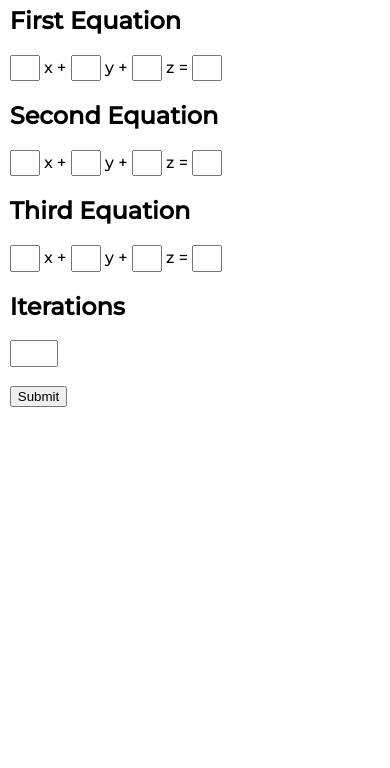
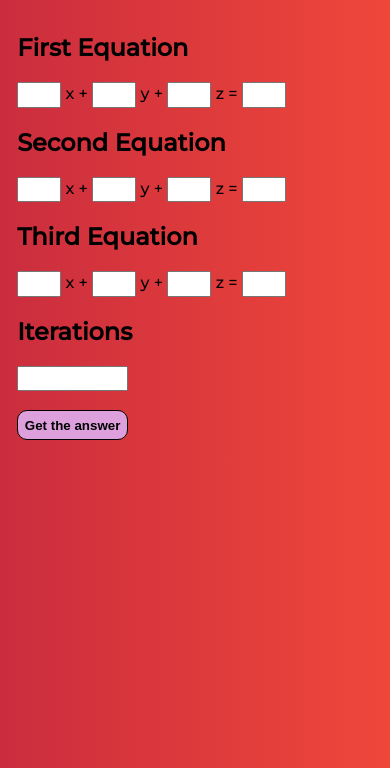
Before and after one commit to subhendudash02/Gauss-Seidel, a plain HTML site: page index.html in a window 390 px wide. Shown: the part 76-844 px from the top of the page. Drawn offline with Linux system fonts and the light colour scheme.

Commit message:
Added Flex Box and separate output window

```diff
--- a/index.html
+++ b/index.html
@@ -11,6 +11,7 @@
 <body>
     <h1>Gauss-Seidel Method</h1>
 
+    <div id="main">
         <div id="equations">
             <h2>First Equation</h2>
             <input type="text" id="a1"> x +
@@ -32,10 +33,16 @@
 
             <h2>Iterations</h2>
             <input type="text" id="iter"><br><br>
+
+            <button onclick="clickButton()" id="submit">Get the answer</button>
         </div>
 
-    <button onclick="clickButton()">Submit</button>
-    <h3 id="ans"></h3>
+        <div id="output">
+            <h3>Output</h3>
+            <p id="ans"></p>
+        </div>
+    </div>
+
 </body>
     <script src="script.js"></script>
 </html>
--- a/script.js
+++ b/script.js
@@ -17,9 +17,13 @@ let cons3 = document.querySelector("#const3");
 
 let iter = document.querySelector("#iter");
 
+let output = document.querySelector("#output");
 let ans = document.querySelector("#ans");
 
+output.style.display = "none";
+
 function clickButton() {
+    output.style.display = "block";
     let x = (y1, z1) => {return ((cons1.value - (b1.value * y1) - (c1.value * z1)) / a1.value)};
     let y = (x1, z1) => {return ((cons2.value - (a2.value * x1) - (c2.value * z1)) / b2.value)};
     let z = (x1, y1) => {return ((cons3.value - (a3.value * x1) - (b3.value * y1)) / c3.value)};
--- a/style.css
+++ b/style.css
@@ -3,6 +3,7 @@
 body {
     font-family: 'Montserrat', sans-serif;
     margin: 2.5%;
+    background: linear-gradient(to right, #cb2d3e, #ef473a);
 }
 
 h1 {
@@ -17,5 +18,53 @@ h1 {
 
 #iter {
     width: 10%;
+}
 
+#main {
+    display: flex;
+    flex-direction: row;
 }
+
+#submit {
+    padding: 2%;
+    border-radius: 10px;
+    border: 1px solid #000000;
+    background-color: #dda0dd;
+    font-weight: bold;
+}
+
+#submit:hover {
+    cursor: pointer;
+}
+
+#equations, #output {
+    width: 50%;
+    margin: 2%;
+}
+
+#output {
+    background-color: #000000;
+    color: #FFFFFF;
+    padding-left: 1%;
+    overflow: scroll;
+    overflow-x: hidden;
+}
+
+@media only screen and (max-width: 768px){
+    #main {
+        flex-direction: column;
+    }
+
+    #equations, #output {
+        width: 90%;
+        margin: 2%;
+    }
+
+    #a1, #b1, #c1, #a2, #b2, #c2, #a3, #b3, #c3, #const1, #const2, #const3{
+        width: 10%;
+    }
+
+    #iter {
+        width: 30%;
+    }
+}
```
Lines whose indentation alone changed are shown as unchanged.
